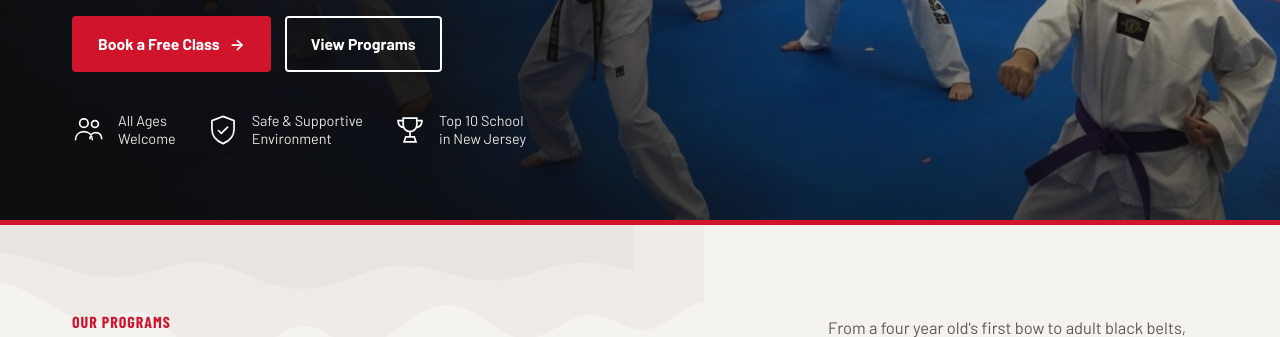
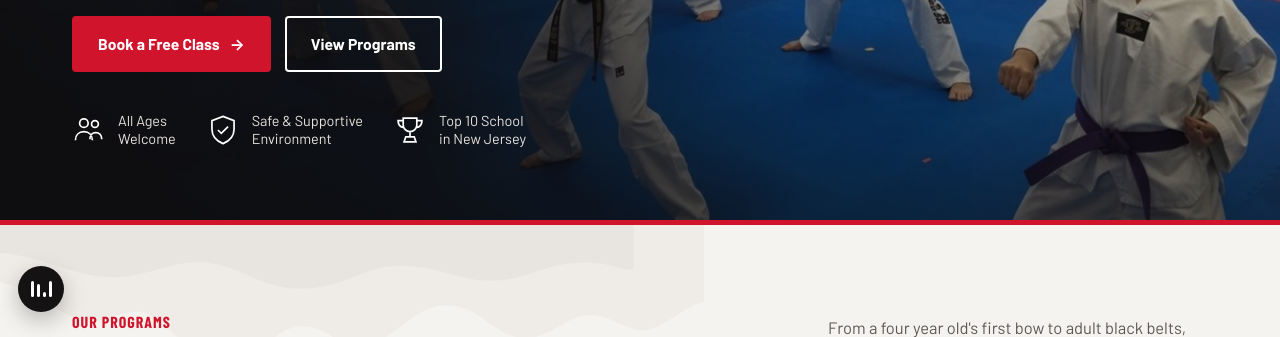
Before and after one commit to SergiusCommodus/master-jeon-tkd, a plain HTML site: page index.html in a window 1280 px wide. Shown: the part 470-807 px from the top of the page. Drawn offline with nearby package versions, Linux system fonts and the light colour scheme; a web font is replaced by a local one.

Commit message:
Add intro music with Enter the Dojang gate and sound toggle
Co-Authored-By: Claude Opus 5.5 <noreply@anthropic.com>
Claude-Session: https://claude.ai/code/session_019E1h15vtqFsPqyLzbXfjAL

```diff
--- a/index.html
+++ b/index.html
@@ -59,7 +59,18 @@ h1,h2,h3{margin:0;text-wrap:balance}
 #intro .name{margin-top:22px;text-align:center;color:#fff;opacity:0;animation:up .6s 1.4s ease forwards}
 #intro .name b{display:block;font-family:var(--font-head);font-weight:800;font-size:1.9rem;letter-spacing:.06em;text-transform:uppercase;line-height:1}
 #intro .name span{display:block;margin-top:6px;font-family:var(--font-head);font-weight:600;letter-spacing:.32em;font-size:.82rem;color:var(--muted-dark);text-transform:uppercase}
-#intro button{position:absolute;right:20px;bottom:20px;background:none;border:1px solid #3a3533;color:var(--muted-dark);font:600 .8rem var(--font-body);padding:9px 14px;border-radius:4px;cursor:pointer}
+#enter{display:none;margin:26px auto 0;opacity:0;animation:up .6s 1.6s ease forwards}
+#intro.gate #enter{display:inline-flex}
+#sound{position:fixed;left:18px;bottom:calc(18px + env(safe-area-inset-bottom,0px));z-index:90;width:46px;height:46px;border-radius:50%;border:0;background:var(--ink);color:#fff;display:grid;place-items:center;cursor:pointer;box-shadow:0 8px 22px rgba(0,0,0,.25);transition:background .2s,transform .2s}
+#sound:hover{background:var(--red);transform:scale(1.06)}
+#sound:focus-visible{outline:3px solid #f2b8c0;outline-offset:2px}
+#sound .bars{display:flex;gap:3px;align-items:flex-end;height:16px}
+#sound .bars i{width:3px;background:#fff;border-radius:2px;height:5px}
+#sound.on .bars i{animation:eq .9s ease-in-out infinite}
+#sound.on .bars i:nth-child(2){animation-delay:.2s}#sound.on .bars i:nth-child(3){animation-delay:.4s}#sound.on .bars i:nth-child(4){animation-delay:.1s}
+#sound:not(.on)::after{content:"";position:absolute;width:26px;height:2px;background:#fff;transform:rotate(-45deg)}
+@keyframes eq{0%,100%{height:4px}50%{height:16px}}
+#skip{position:absolute;right:20px;bottom:20px;background:none;border:1px solid #3a3533;color:var(--muted-dark);font:600 .8rem var(--font-body);padding:9px 14px;border-radius:4px;cursor:pointer}
 #intro button:hover{color:#fff;border-color:#fff}
 @keyframes draw{to{stroke-dashoffset:0}}
 @keyframes pop{to{opacity:1;transform:none}}
@@ -325,9 +336,12 @@ footer .logo em{color:var(--muted-dark)}
       <div class="glyph">전</div>
     </div>
     <div class="name"><b>Master Jeon</b><span>태권도 · Tae Kwon Do</span></div>
+    <div style="text-align:center"><button type="button" id="enter" class="btn">Enter the Dojang <span class="ar">→</span></button></div>
   </div>
   <button type="button" id="skip">Skip</button>
 </div>
+<audio id="music" src="audio/intro.mp3" preload="auto"></audio>
+<button type="button" id="sound" aria-label="Play music" aria-pressed="false"><span class="bars" aria-hidden="true"><i></i><i></i><i></i><i></i></span></button>
 
 <!-- ===== HEADER ===== -->
 <header class="hdr">
@@ -611,11 +625,24 @@ footer .logo em{color:var(--muted-dark)}
   var reduce=window.matchMedia('(prefers-reduced-motion: reduce)').matches;
 
   /* intro: once per visit */
-  var intro=document.getElementById('intro'),seen=false;
+  var intro=document.getElementById('intro'),seen=false,ended=false;
+  var music=document.getElementById('music'),snd=document.getElementById('sound');
+  music.volume=0.6;
+  function setSnd(on){snd.classList.toggle('on',on);snd.setAttribute('aria-pressed',on);snd.setAttribute('aria-label',on?'Mute music':'Play music');}
+  function play(){var p=music.play();if(p&&p.then){return p.then(function(){setSnd(true);return true;},function(){setSnd(false);return false;});}setSnd(!music.paused);return Promise.resolve(!music.paused);}
+  music.addEventListener('ended',function(){setSnd(false);});
+  snd.addEventListener('click',function(){if(music.paused){play();}else{music.pause();setSnd(false);}});
   try{seen=sessionStorage.getItem('mj-intro')==='1';}catch(e){}
-  function endIntro(){intro.classList.add('out');document.body.style.overflow='';try{sessionStorage.setItem('mj-intro','1');}catch(e){}}
-  if(seen||reduce){intro.classList.add('out');}
-  else{document.body.style.overflow='hidden';setTimeout(endIntro,2600);}
+  function endIntro(){if(ended)return;ended=true;intro.classList.add('out');document.body.style.overflow='';try{sessionStorage.setItem('mj-intro','1');}catch(e){}}
+  if(seen||reduce){intro.classList.add('out');ended=true;}
+  else{
+    document.body.style.overflow='hidden';
+    play().then(function(ok){
+      if(ok){setTimeout(endIntro,2600);}
+      else{intro.classList.add('gate');}
+    });
+  }
+  document.getElementById('enter').addEventListener('click',function(){play();endIntro();});
   document.getElementById('skip').addEventListener('click',endIntro);
 
   /* reveal on scroll */
```
Also changed, not shown: 1 other file.
